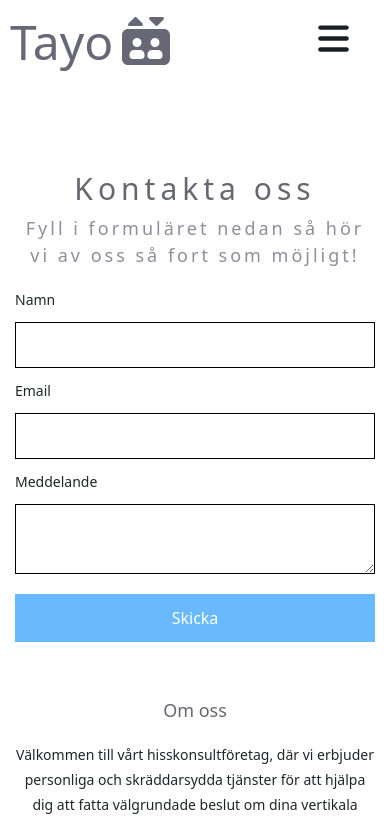
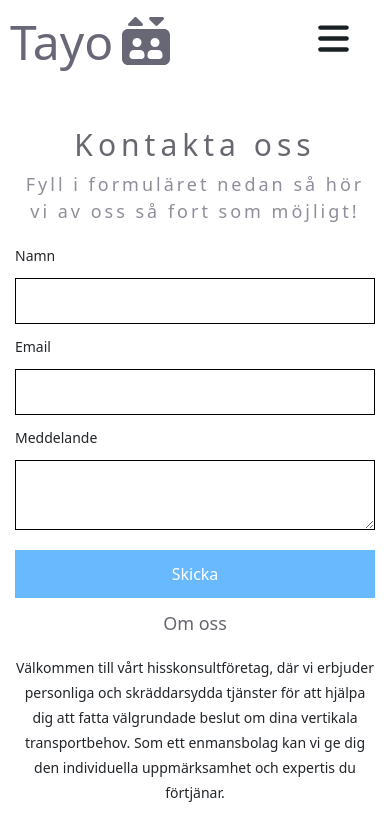
Before and after one commit to patrikyo/tayo-fe, a React (Create React App) app: page /contact in a window 390 px wide. Shown: the top 822 px of the page. Built offline with nearby package versions, Linux system fonts and the light colour scheme.

Commit message:
Reduces padding for contact container

```diff
--- a/src/components/contact/Contact.css
+++ b/src/components/contact/Contact.css
@@ -90,6 +90,6 @@
 @media screen and (max-width: 1000px){
     .contact {
         width: 100%;
-        padding: 15% 15px;
+        padding: 15px 15px;
     }
 }
```
